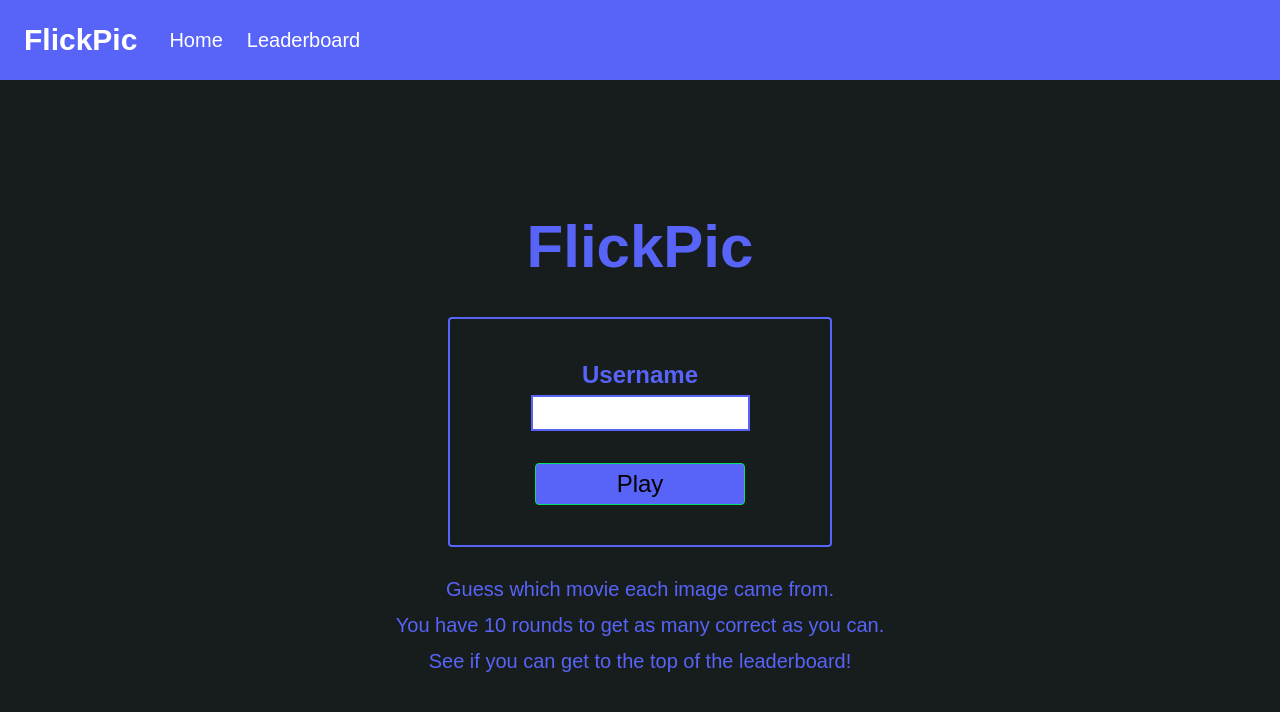
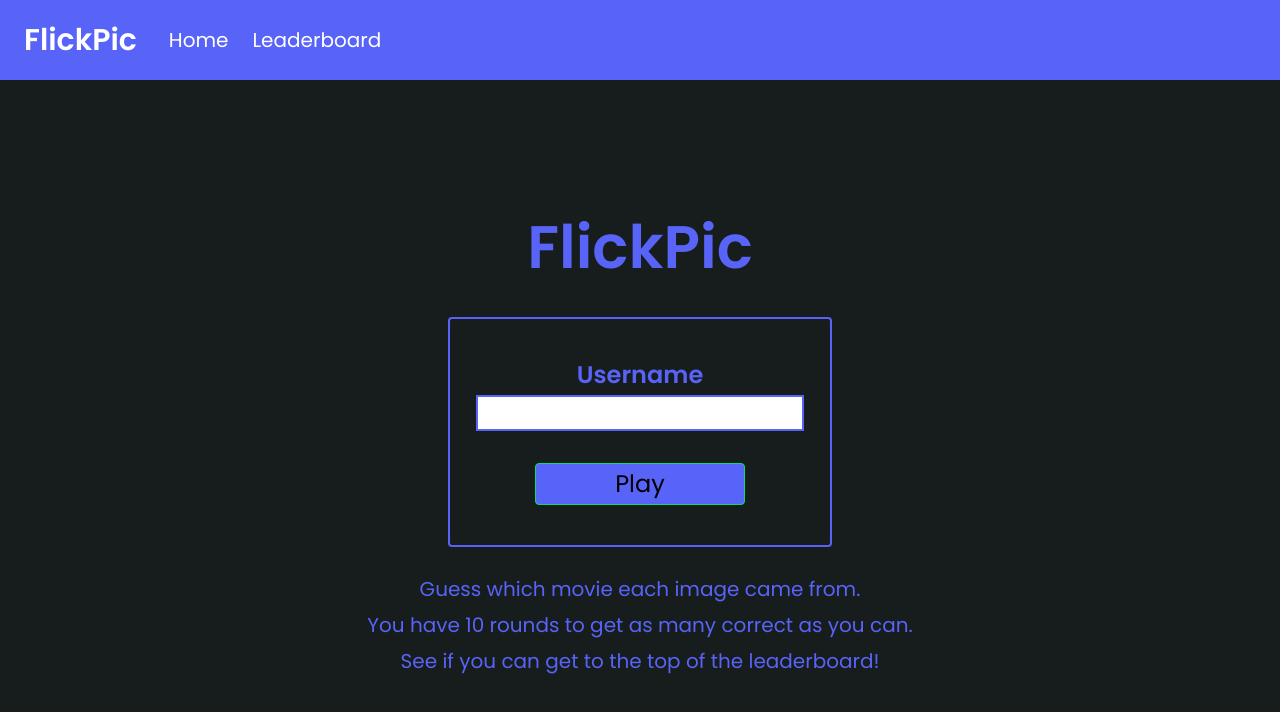
Before and after one commit to Th0masNguyen/CS391-Final-Project, a Next.js app: page / in a window 1280 px wide. Shown: the top 712 px of the page. Built offline with nearby package versions, Linux system fonts and the light colour scheme; no server answers.

Commit message:
added more page metadata and updated font

```diff
--- a/app/globals.css
+++ b/app/globals.css
@@ -5,5 +5,5 @@
 }
 
 body {
-  font-family: Arial, Helvetica, sans-serif;
+  font-family: var(--font-poppins), sans-serif;
 }
--- a/app/layout.tsx
+++ b/app/layout.tsx
@@ -1,23 +1,19 @@
 import type { Metadata } from "next";
-import { Geist, Geist_Mono } from "next/font/google";
+import { Poppins } from "next/font/google";
 import "./globals.css";
 import UserProvider from "@/components/UserProvider";
 import Header from "@/components/Header";
-import GameEndDisplay from "@/components/GameEndDisplay";
 
-const geistSans = Geist({
-  variable: "--font-geist-sans",
-  subsets: ["latin"],
-});
 
-const geistMono = Geist_Mono({
-  variable: "--font-geist-mono",
-  subsets: ["latin"],
+const poppins = Poppins({
+    variable: "--font-poppins",
+    subsets: ["latin"],
+    weight: ["400", "600", "700"],
 });
 
 export const metadata: Metadata = {
   title: "FlickPic",
-  description: "Guess movie names from still images",
+  description: "Guess movie names from still images.",
 };
 
 export default function RootLayout({
@@ -28,7 +24,7 @@ export default function RootLayout({
   return (
     <html lang="en">
       <body
-         className={`flex flex-col min-h-screen bg-[#171D1C] ${geistSans.variable} ${geistMono.variable} antialiased`}
+         className={`flex flex-col min-h-screen bg-[#171D1C] ${poppins.variable} antialiased`}
       >
           <Header />
           <div className="flex flex-1 items-center justify-center w-screen">
--- a/app/leaderboard/page.tsx
+++ b/app/leaderboard/page.tsx
@@ -5,6 +5,12 @@
 */
 
 import DisplayScores from "@/components/DisplayScores"
+import { Metadata } from "next";
+
+export const metadata: Metadata = {
+    title: "Leaderboard | FlickPic",
+    description: "See the top scores and players in FlickPic!",
+};
 
 export default function Leaderboard() {
     return(
--- a/lib/getAllScores.ts
+++ b/lib/getAllScores.ts
@@ -3,7 +3,7 @@
  * Get's all user and score pairs for leaderboard
 */
 
-
+"use server";
 import { ScoreProps } from "@/types";
 import getCollection, { ALIAS_COLLECTION } from "@/db";
 
```
Also changed, not shown: lib/getImage.ts (+1 -13 lines), types.ts (+14 -0 lines), 1 other file (tests, documents, lock files or other folders).
